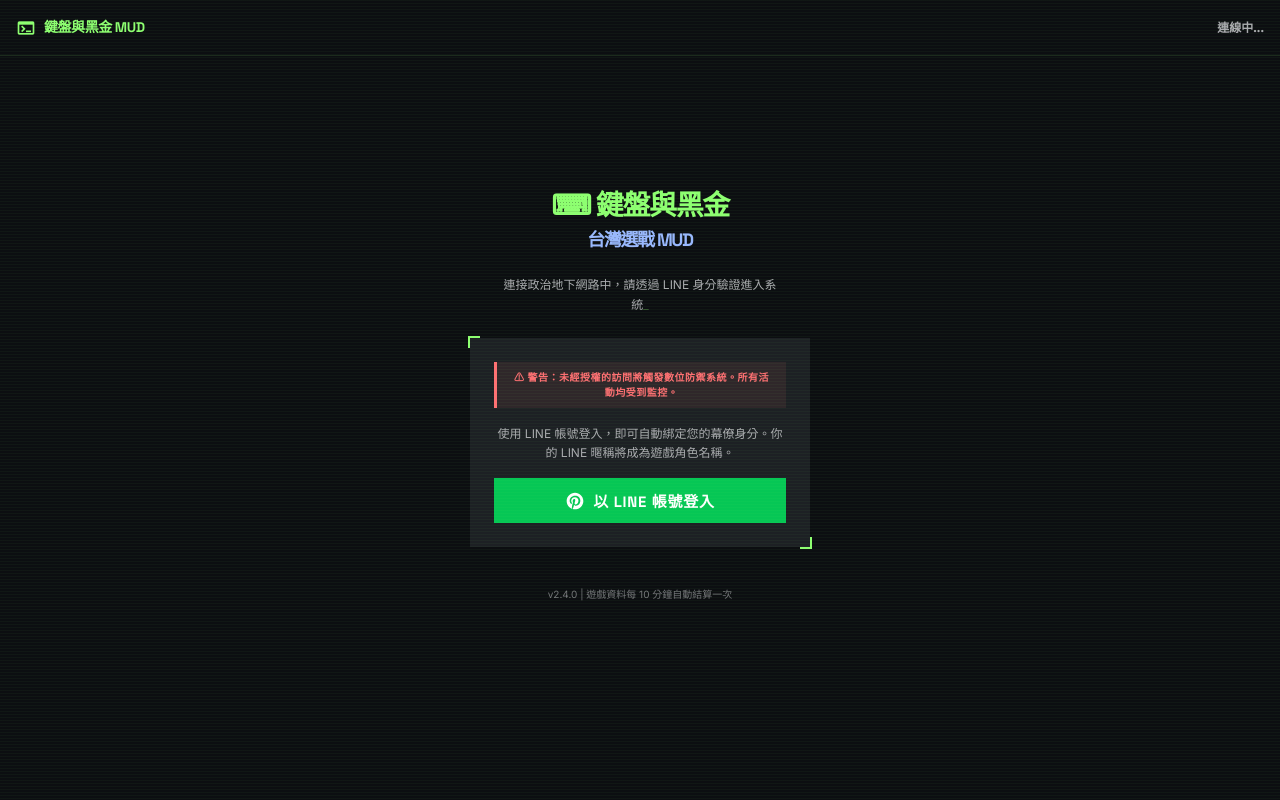
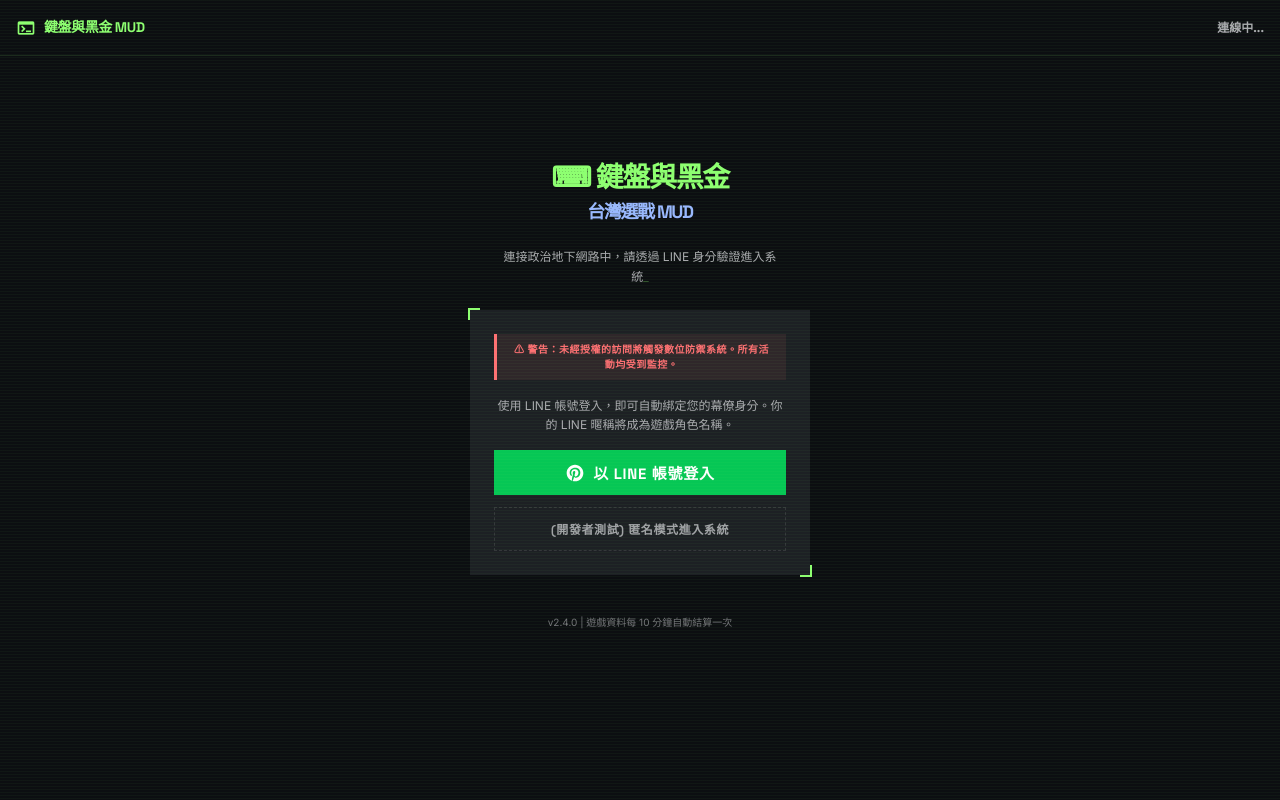
Before and after one commit to sky919247us/-MUD-Keyboards-Black-Gold-Taiwan-Election-MUD, a FastAPI app: page / in a window 1280 px wide. Run offline with FastAPI, Linux system fonts and the light colour scheme; parts of the project's set-up code (start-up, migrations or seed data) failed here and were passed over; some libraries are stand-ins or nearby versions.

Commit message:
feat: add developer login bypass and LIFF fallback

```diff
--- a/server/static/js/game.js
+++ b/server/static/js/game.js
@@ -36,6 +36,7 @@ if ("serviceWorker" in navigator) {
  */
 async function startLineLogin() {
   const btn = document.getElementById("btn-line-login");
+  const devBtn = document.getElementById("btn-dev-login");
   btn.textContent = "連接中...";
   btn.disabled = true;
 
@@ -62,18 +63,26 @@ async function startLineLogin() {
 
   } catch (err) {
     console.error("LIFF Init error:", err);
-    // NOTE: 開發模式 fallback（非 LINE 環境中測試用）
-    if (err.code === "INIT_FAILED" || window.location.hostname === "localhost") {
-      console.warn("非 LINE 環境，啟用開發模式 fallback");
-      userId = "dev_user_001";
-      document.getElementById("header-status").textContent = "開發模式";
-      await checkCharacterData(userId);
-    } else {
-      btn.textContent = "以 LINE 帳號登入";
-      btn.disabled = false;
-      alert("LIFF 初始化失敗，請在 LINE App 中開啟此頁面。");
+    btn.textContent = "以 LINE 帳號登入";
+    btn.disabled = false;
+
+    // 如果是初始化失敗（通常是因為不是 HTTPS 或 Endpoint 不對），提示使用者可以使用開發模式
+    if (confirm("LIFF 初始化失敗（可能因非 HTTPS 環境）。是否要切換至「開發者匿名模式」進行測試？")) {
+      enterDevMode();
     }
   }
+}
+
+/**
+ * 手動進入開發者模式（不需 LINE 認證）
+ */
+async function enterDevMode() {
+  console.warn("啟用開發模式進入系統...");
+  userId = "dev_user_" + Math.floor(Math.random() * 1000); // 隨機生成一個 ID
+  document.getElementById("header-status").textContent = "匿名訪客 (" + userId + ")";
+
+  // 直接進入角色檢查流程（此時後端會因為找不到這個 UID 而引導至建角畫面）
+  await bindLineAndCheckCharacter(userId, "匿名玩家", "");
 }
 
 /**
--- a/server/templates/index.html
+++ b/server/templates/index.html
@@ -51,6 +51,11 @@
           <path d="M12 2C6.477 2 2 6.477 2 12c0 4.236 2.636 7.855 6.356 9.312-.088-.791-.167-2.005.035-2.868.181-.78 1.172-4.97 1.172-4.97s-.299-.598-.299-1.482c0-1.388.806-2.428 1.808-2.428.852 0 1.264.64 1.264 1.408 0 .858-.546 2.14-.828 3.33-.236.995.499 1.806 1.48 1.806 1.773 0 3.141-1.872 3.141-4.573 0-2.39-1.718-4.061-4.169-4.061-2.84 0-4.508 2.13-4.508 4.332 0 .858.33 1.776.741 2.281a.3.3 0 0 1 .069.286c-.076.313-.244.995-.277 1.134-.044.183-.146.222-.337.134-1.249-.581-2.03-2.407-2.03-3.874 0-3.154 2.292-6.052 6.608-6.052 3.469 0 6.165 2.473 6.165 5.776 0 3.447-2.173 6.22-5.19 6.22-1.013 0-1.966-.527-2.292-1.148l-.623 2.378c-.226.869-.835 1.958-1.244 2.621.937.29 1.931.446 2.962.446 5.523 0 10-4.477 10-10S17.523 2 12 2z"/>
         </svg>
         以 LINE 帳號登入
+      </button>
+
+      <!-- 開發者後門按鈕 -->
+      <button id="btn-dev-login" class="btn btn-outline" style="margin-top:12px; font-size:12px; border-style:dashed; opacity:0.6" onclick="enterDevMode()">
+        (開發者測試) 匿名模式進入系統
       </button>
     </div>
     <p style="font-size:10px;color:var(--color-outline);text-align:center;margin-top:16px">
```
